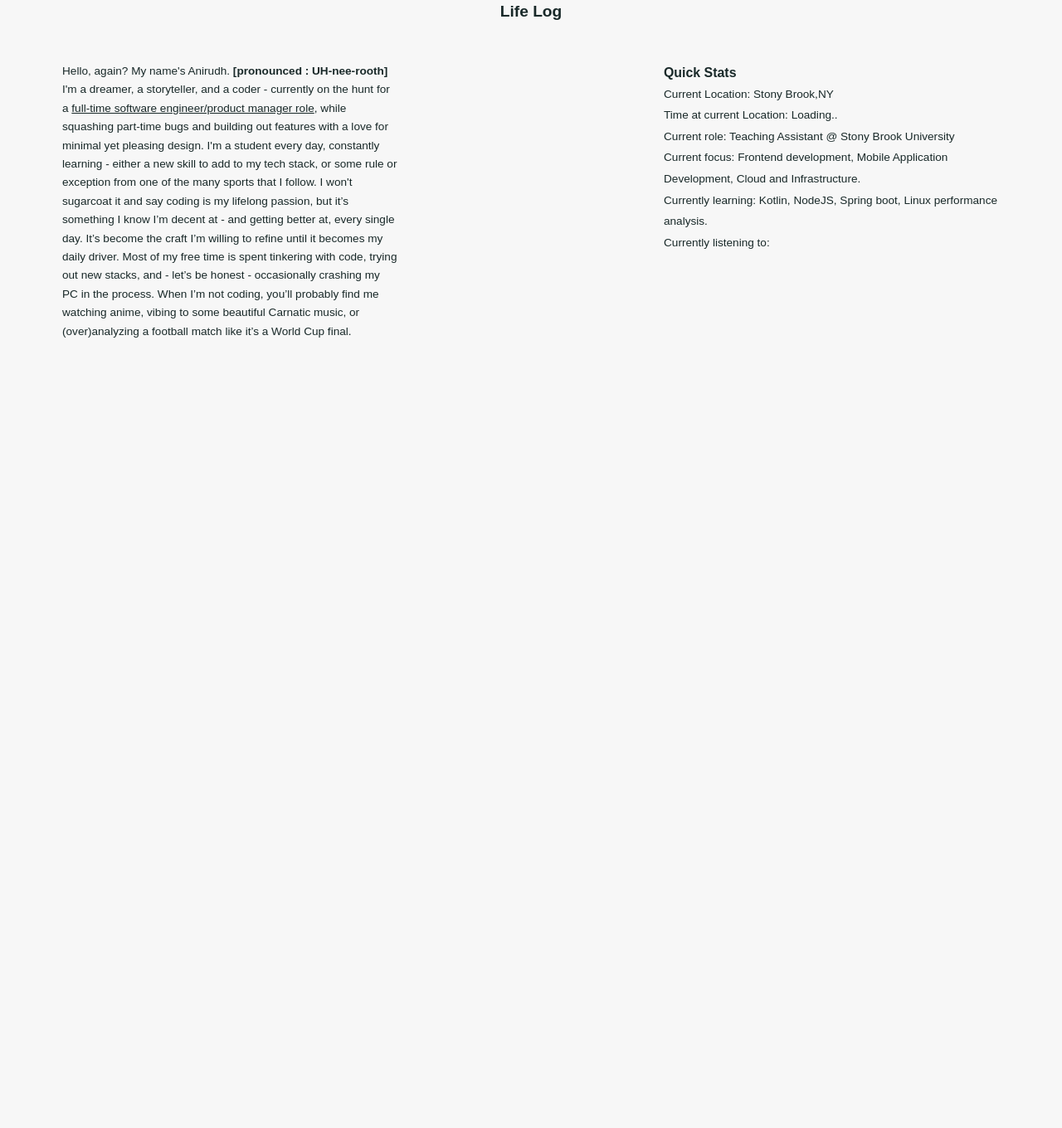
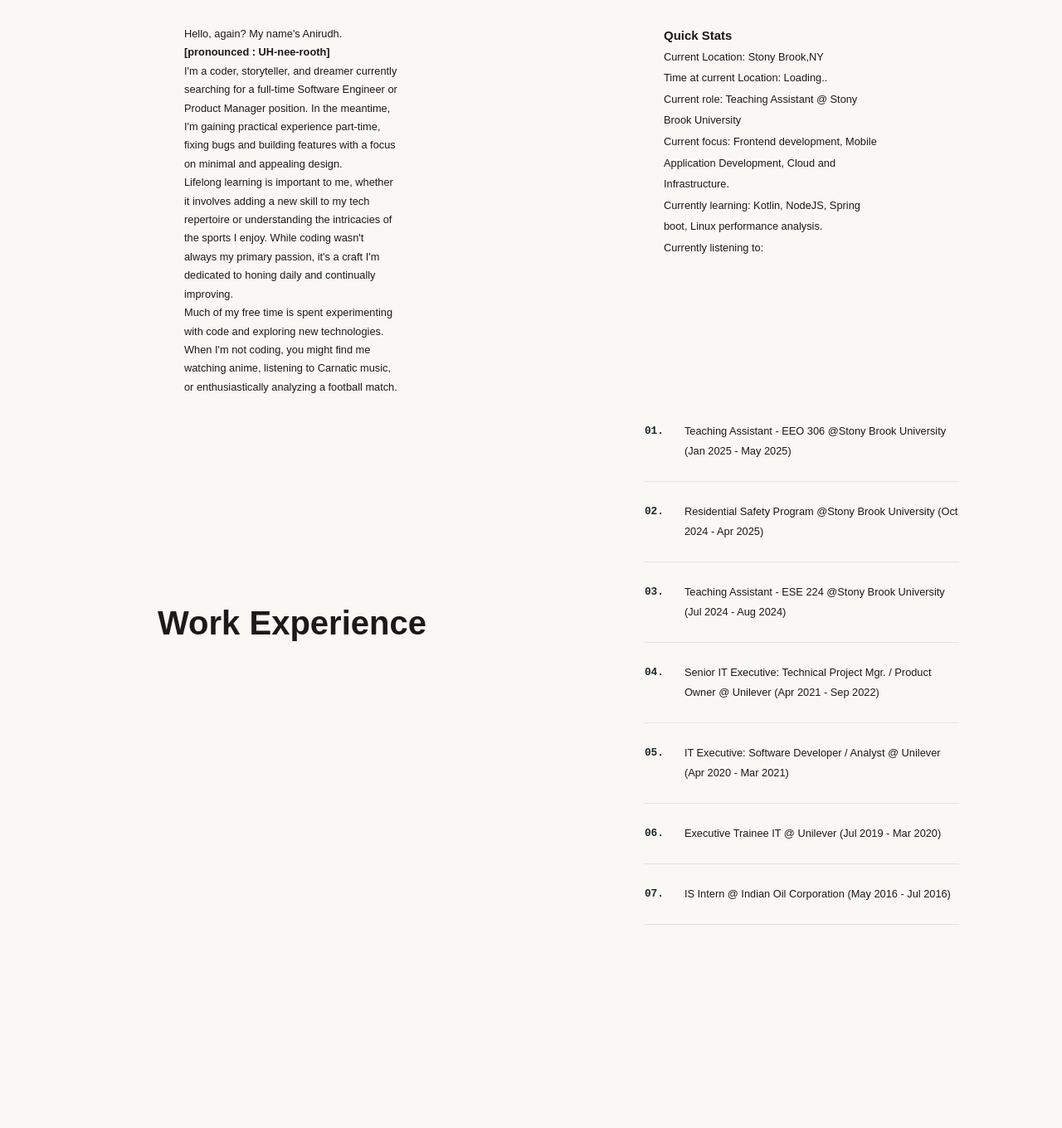
Before and after one commit to sambarvadai/sambarvadai.github.io, a plain HTML site: page about.html in a window 1280 px wide. Shown: the part 117-1477 px from the top of the page at 83% size. Before the commit the page ends 800 px from the top, so only its background shows below. Drawn offline with Linux system fonts and the light colour scheme; no server answers; a web font is replaced by a local one.

Commit message:
Just made small edits for iterative dev

```diff
--- a/about.html
+++ b/about.html
@@ -27,12 +27,14 @@
     </div>
     <section id="about-content-section">
         <div id="about-main">
-            <h1 id="about-title1">Life Log</h1>
+            <h1 id="about-title1" class="about-page-titles">Life Log</h1>
             <div id="about-content-grid">
-                <div id="cell1"><p>Hello, again? My name's Anirudh.<strong> [pronounced : UH-nee-rooth]</strong></p>
-                    I'm a dreamer, a storyteller, and a coder - currently on the hunt for a <span id="fte">full-time software engineer/product manager role</span>, while squashing part-time bugs and building out features with a love for minimal yet pleasing design.
-                    I'm a student every day, constantly learning - either a new skill to add to my tech stack, or some rule or exception from one of the many sports that I follow. I won't sugarcoat it and say coding is my lifelong passion, but it’s something I know I’m decent at - and getting better at, every single day.
-                     It’s become the craft I’m willing to refine until it becomes my daily driver. Most of my free time is spent tinkering with code, trying out new stacks, and - let’s be honest - occasionally crashing my PC in the process. When I’m not coding, you’ll probably find me watching anime, vibing to some beautiful Carnatic music, or (over)analyzing a football match like it’s a World Cup final.</div>
+                <div id="cell1">
+                    <p>Hello, again? My name's Anirudh.<strong> [pronounced : UH-nee-rooth]</strong></p>
+<p>I'm a coder, storyteller, and dreamer currently searching for a full-time Software Engineer or Product Manager position. In the meantime, I'm gaining practical experience part-time, fixing bugs and building features with a focus on minimal and appealing design.</p>
+<p>Lifelong learning is important to me, whether it involves adding a new skill to my tech repertoire or understanding the intricacies of the sports I enjoy. While coding wasn't always my primary passion, it's a craft I'm dedicated to honing daily and continually improving.</p>
+<p>Much of my free time is spent experimenting with code and exploring new technologies. When I'm not coding, you might find me watching anime, listening to Carnatic music, or enthusiastically analyzing a football match.</p>
+                </div>
                 <div id="cell2">
                     <h3 id="stats-title">
                         Quick Stats
@@ -47,6 +49,27 @@
             </div>
         </div>
     </section>
+    <section id="work-experience">
+        <h1 id="exp-title" class="work-exp-title">Work Experience</h1>
+       <div class="job-list">
+        <ol class="custom-ol">
+        <li><p class="job-title"> Teaching Assistant - EEO 306 @Stony Brook University <span class="year">(Jan 2025 - May 2025)</span></p></li>
+        <hr class="faint-line" />
+        <li><p class="job-title"> Residential Safety Program @Stony Brook University <span class="year">(Oct 2024 - Apr 2025)</span></p></li>
+        <hr class="faint-line" />
+        <li><p class="job-title"> Teaching Assistant - ESE 224 @Stony Brook University <span class="year">(Jul 2024 - Aug 2024)</span></p></li>
+        <hr class="faint-line" />
+        <li><p class="job-title"> Senior IT Executive: Technical Project Mgr. / Product Owner @ Unilever <span class="year">(Apr 2021 - Sep 2022)</span></p></li>
+        <hr class="faint-line" />
+        <li><p class="job-title"> IT Executive: Software Developer / Analyst @ Unilever <span class="year">(Apr 2020 - Mar 2021)</span></p></li>
+        <hr class="faint-line" />
+        <li><p class="job-title"> Executive Trainee IT @ Unilever <span class="year">(Jul 2019 - Mar 2020)</span></p></li>
+        <hr class="faint-line" />
+        <li><p class="job-title"> IS Intern @ Indian Oil Corporation <span class="year">(May 2016 - Jul 2016)</span></p></li>
+        <hr class="faint-line" />
+    </ol>
+    </div>
+    </section>
     <script src="./assets/js/index.js"></script>
     <script src="./assets/js/timezone.js"></script>
     <script src="./assets/js/currentMusic.js"></script>
--- a/assets/css/index.css
+++ b/assets/css/index.css
@@ -9,8 +9,8 @@
 html{
     font-size: 16px;
     font-family: 'Switzer', sans-serif;
-    background-color: #F7F7F7;
-    color:#192929;
+    background-color: #faf8f5; /*original is F7f7f7 / #faf0aa */
+    color:#1a1a1a;/*original is 192929 or 3d3d3d */
 }
 .list-ele
 {
@@ -23,6 +23,7 @@ html{
     font-weight: 500;
 }
 #nav{
+    position: sticky;
     width: 100vw;
     font-weight: 300;
     font-size: 0.8rem;
@@ -137,13 +138,17 @@ margin-top:-20px;
     margin-bottom:5px;
     font-weight: 700;
 }
-/* Sbout page css */
+/* About page css */
 #about-main{
     padding: 30px;
     margin: 45px;
     font-weight: 300;
+    width: 70%;
+    margin: auto;
+    font-size: 0.8rem;
+    font-weight: 500;
 }
-#about-title1{
+.about-page-titles{
     font-weight:600;
     text-align: center;
     font-size: 1.2rem;
@@ -155,15 +160,69 @@ margin-top:-20px;
     margin-top: 50px;
 }
 #cell1{
-    font-size: 0.85rem;
-    font-weight: 500;
     line-height: 1.4rem;
 }
 #cell2{
-    font-size: 0.85rem;
-    font-weight: 500;
     line-height: 1.6rem;
 }
 #fte{
     text-decoration: underline;
 }
+#work-experience{
+    display:grid;
+    grid-template-columns: 1fr 1fr;
+    width: 90%;
+    margin: auto;
+}
+.work-exp-title{
+    font-size: 2.5rem;
+    text-align: center;
+    transform: translateY(35%);
+    position: relative;
+}
+.job-list{
+    position: relative;
+    transform: translateX(28%);
+    width: 70%;
+    line-height: 1.5rem;
+    font-size: 0.8rem;
+    font-weight: 500;
+}
+ol.custom-ol {
+    list-style: none;
+    counter-reset: custom-counter;
+    padding-left: 1.5rem;
+  }
+
+  ol.custom-ol li {
+    counter-increment: custom-counter;
+    position: relative;
+    padding-left: 3rem;
+  }
+
+  ol.custom-ol li::before {
+    content: counter(custom-counter, decimal-leading-zero) ". ";
+    position: absolute;
+    left: 0;
+    color: var(--underline-default);
+    font-weight: bold;
+    padding-right: 1rem;
+    font-family: monospace;
+    font-variant-numeric: tabular-nums;
+  }
+  .year{
+    font-weight:300;
+  }
+  .faint-line {
+    border: none;
+    border-top: 1px solid var(--underline-default);
+    opacity: 0.1; /* very faint line */
+    margin: 1.5rem 0;
+  }
+  .image-main{
+    padding-top: 50px;
+    display: block;
+    width: 40%;
+    height: auto;
+    margin: 0 auto;
+  }
--- a/assets/js/currentMusic.js
+++ b/assets/js/currentMusic.js
@@ -2,7 +2,14 @@ const currentPlaying = document.getElementById("music-cur");
 async function getCurrentMusic(){
     const res = await fetch("https://portfolio-backend-jt4c.onrender.com/api/spotify/now-playing");
     if(res.status === 204){
+        const fallback = await fetch("https://portfolio-backend-jt4c.onrender.com/api/spotify/last-activity");
+        if(fallback.status === 200){
+            const data = await fallback.json();
+            currentPlaying.innerHTML = `Last active on spotify: ${data.lastPlayed}`;
+        }
+        else{
         currentPlaying.innerHTML = "Currently Listening to: The sound of silence...";
+    }
         return;
     }
     const data = await res.json();
--- a/assets/js/index.js
+++ b/assets/js/index.js
@@ -16,8 +16,8 @@ window.onload = function(){
         {
             //change to dark mode:
             mybtn.innerHTML = "Dark Mode";
-            document.documentElement.style.backgroundColor="#F7F7F7";
-            document.body.style.color = "#192929";
+            document.documentElement.style.backgroundColor="#faf8f5";
+            document.body.style.color = "#1a1a1a";
             document.documentElement.style.setProperty("--underline-default","#192929");
 
         }
```
Also changed, not shown: contact.html (+1 -0 lines), assets/images/maxresdefault.jpg (added).
